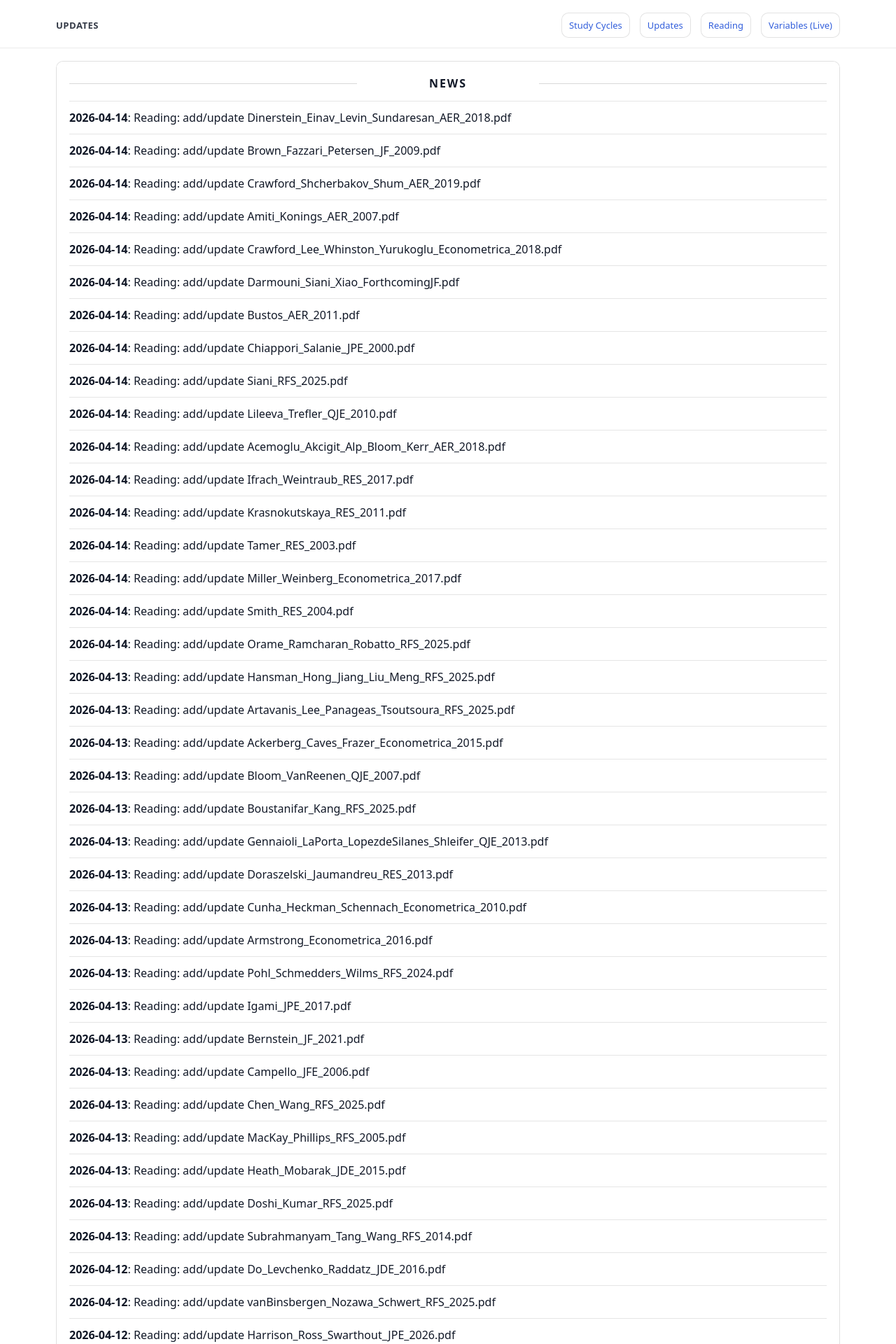
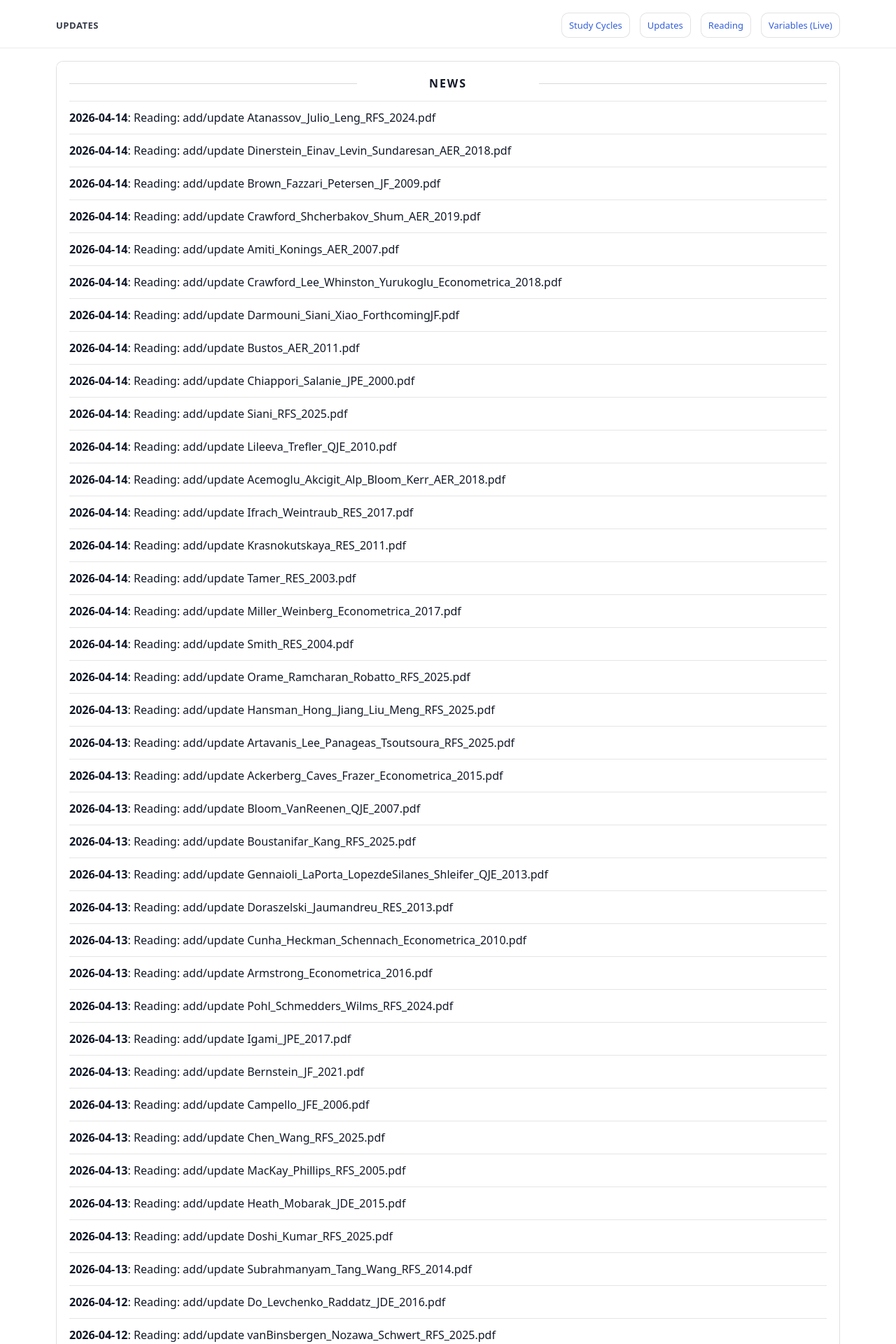
Before and after one commit to yaxinzn/study-archive, a Jekyll site: the page built from updates/index.md, in a window 1280 px wide. Shown: the top 1920 px of the page at 70% size. Built offline with Jekyll 4.4.1, drawn with Linux system fonts in a browser that asks for light colours; some of the changed text lies outside the part shown.

Commit message:
chore: update NEWS feed

```diff
--- a/_data/news.yml
+++ b/_data/news.yml
@@ -1,4 +1,7 @@
 # Auto-generated update history (sorted newest -> oldest). Do not edit manually.
+- ts: "1776168065"
+  date: "2026-04-14"
+  title: "Reading: add/update Atanassov_Julio_Leng_RFS_2024.pdf"
 - ts: "1776167361"
   date: "2026-04-14"
   title: "Reading: add/update Dinerstein_Einav_Levin_Sundaresan_AER_2018.pdf"
```
